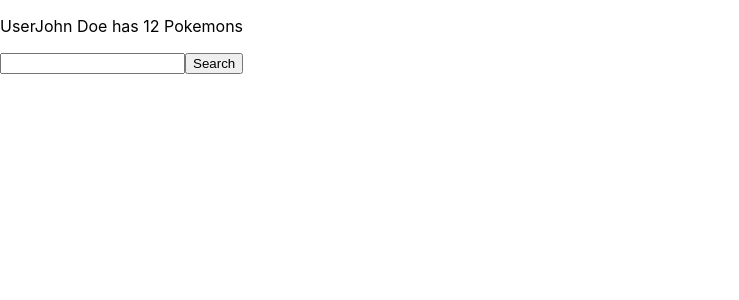
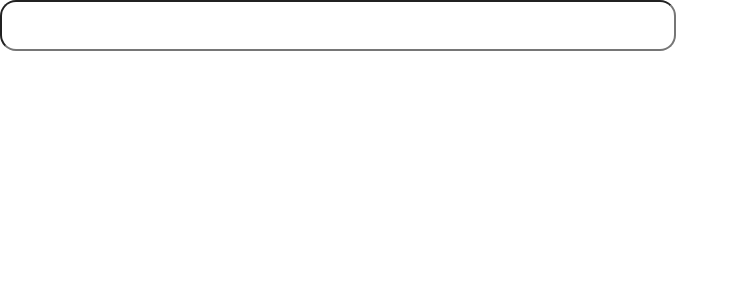
Before and after one commit to HampusJohnOlausson/react-typescript, a React (Create React App) app: page / in a window 1280 px wide. Shown: the top 300 px of the page, without its empty margins (0-739 px from the left). Built offline with nearby package versions, Linux system fonts and the light colour scheme.

Commit message:
search input validation

```diff
--- a/src/App.tsx
+++ b/src/App.tsx
@@ -1,16 +1,30 @@
 import React, { Component, CSSProperties } from 'react';
-import Header from './components/Header'
-import Sidebar from './components/Sidebar'
+import Input from './components/Input'
 
-export default class App extends React.Component{
+interface Props{}
+interface State{
+  searchValue: string;
 
+}
+
+export default class App extends React.Component<Props, State>{
+
+  state: State = {
+    searchValue: ''
+  }
+
+  handleNewSearchValue = (value: string) => {
+    this.setState({ searchValue: value})
+  }
 
   render() {
 
     return (
       <React.Fragment>
-
-      <Header name="John Doe" numberOfPokemons={12} />
+        <Input
+        value={this.state.searchValue}
+        onChange={this.handleNewSearchValue}
+        />
       </React.Fragment>
     );
   }
--- a/src/components/Header.tsx
+++ /dev/null
@@ -1,78 +0,0 @@
-import React, { Component } from 'react'
-import User from '../interfaces/User.interface'
-
-
-interface SearchState {
-    error: boolean;
-    pokemon: Pokemon
-}
-interface Pokemon{
-    name: string,
-    numberOfAbilities: number,
-    baseExperience: number,
-    imageUrl: string
-}
-
-export default class Header extends Component<User, SearchState>{
-    pokemonRef: React.RefObject<HTMLInputElement>;
-    constructor(props: User){
-        super(props);
-        this.state = {
-            error: false,
-            pokemon: null
-        }
-        this.pokemonRef = React.createRef();
-    }
-    onSearchClick = () => {
-        const inputValue = this.pokemonRef.current.value;
-        fetch(`https://pokeapi.co/aoi/v2/pokemon/${inputValue}`)
-        .then(res => {
-            if(res.status !== 200){
-                this.setState({error: true})
-                return;
-            }
-            res.json().then(data => {
-                this.setState({
-                    error: false,
-                    pokemon: {
-                        name: data.name,
-                        numberOfAbilities: data.abilities.length,
-                        baseExperience: data.base_experience,
-                        imageUrl: data.sprites.front_default
-                    }
-
-                })
-
-            })
-        })
-    }
-
-    render() {
-        const {name: userName, numberOfPokemons} = this.props;
-        const {  error, pokemon} = this.state;
-
-        let resultMarkup;
-
-        if(error){
-            resultMarkup = <p>Pokemon not found. please try again</p>
-        } else if(this.state.pokemon) {
-            resultMarkup = <div>
-                <img src={pokemon.imageUrl} alt="pokemon" className="pokemonImage"/>
-                <p>{name} has {pokemon.numberOfAbilities} abilities and {pokemon.baseExperience} points</p>
-            </div>
-        }
-
-        return (
-
-            <div>
-                <p>User{userName} {'  '}
-                {numberOfPokemons && <span>has {numberOfPokemons} Pokemons</span>} </p>
-                <input type="text" ref={this.pokemonRef}/>
-                <button onClick={this.onSearchClick} className="button">
-                    Search
-                </button>
-                {resultMarkup}
-            </div>
-        )
-    }
-}
--- /dev/null
+++ b/src/components/Input.tsx
@@ -0,0 +1,30 @@
+import React, { ChangeEvent, CSSProperties, FormEventHandler } from 'react'
+
+interface Props{
+    value: string;
+    onChange: (value: string) => void;
+}
+
+export const Input = (props: Props) => {
+
+    const handleChange = (event: ChangeEvent<HTMLInputElement> ) => {
+        props.onChange(event.target.value);
+    }
+
+    return (
+        <div>
+            <input style={rootStyle} type="text" value={props.value} onChange={handleChange} />
+        </div>
+    )
+}
+
+
+const rootStyle: CSSProperties = {
+    borderRadius: '1rem',
+    width: '50%',
+    padding: '1rem',
+    outline: 'none',
+
+};
+
+export default Input
--- a/src/interfaces/User.interface.ts
+++ /dev/null
@@ -1,4 +0,0 @@
-export default interface User{
-    name: string;
-    numberOfPokemons: number;
-}
```
Also changed, not shown: src/components/Sidebar.tsx (deleted, +0 -39 lines).
